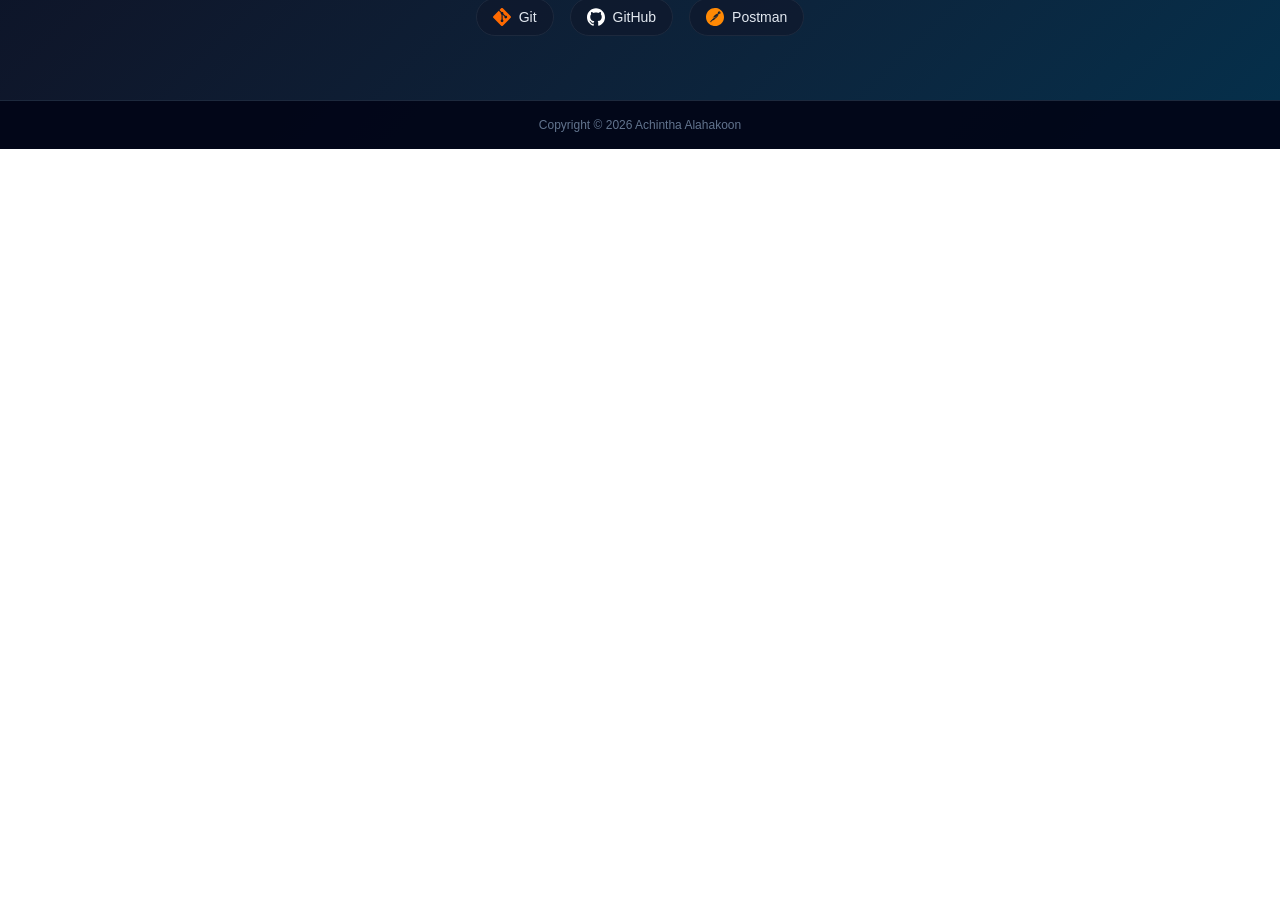
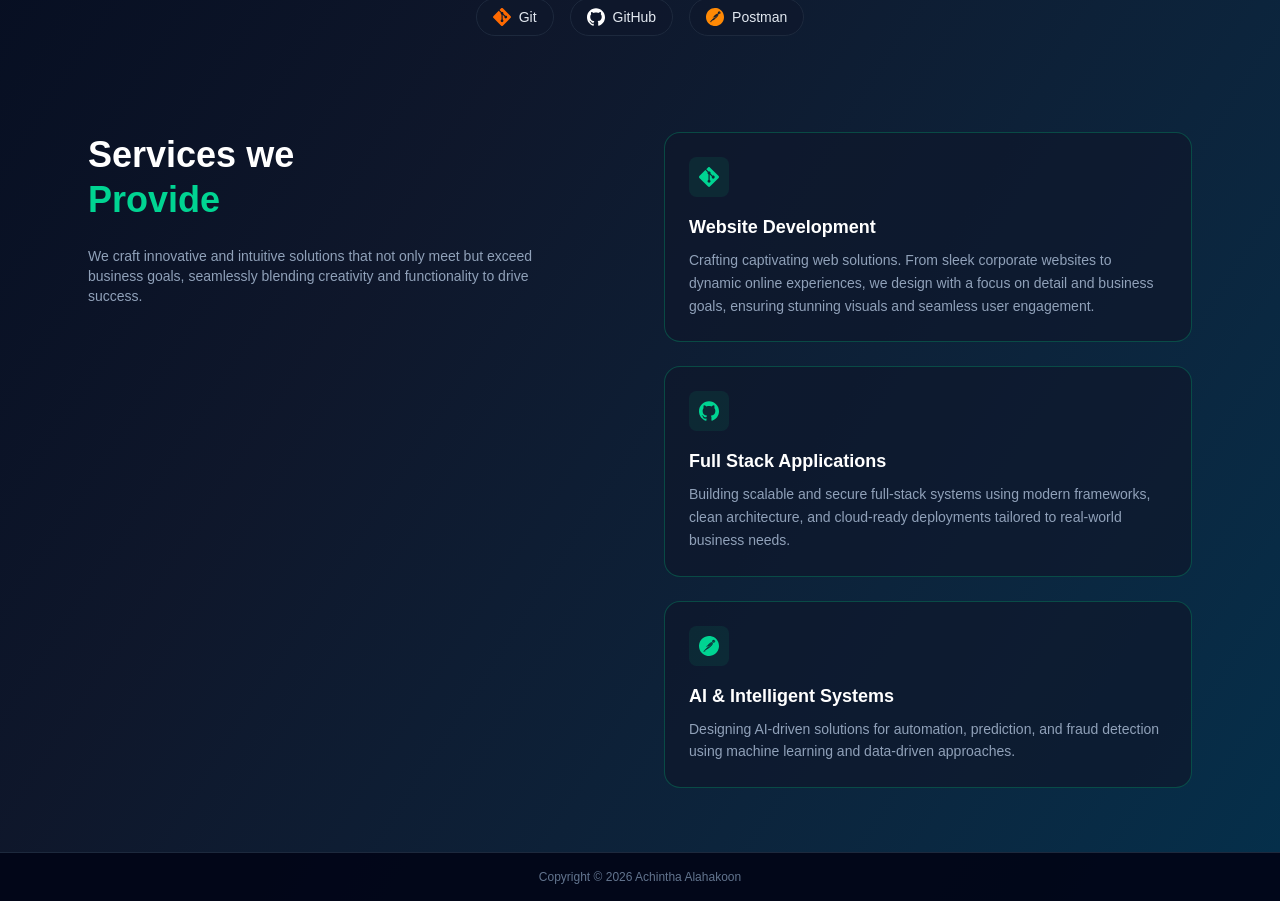
Before and after one commit to achintha-alahakoon/Portfolio, a Next.js app: page /techstack in a window 1280 px wide. Shown: the part 1198-2099 px from the top of the page. Before the commit the page ends 1347 px from the top, so only its background shows below. Built offline with nearby package versions, Linux system fonts and the light colour scheme.

Commit message:
Updated Service Section

```diff
--- /dev/null
+++ b/components/ServicesSection.tsx
@@ -0,0 +1,71 @@
+import {
+  SiGit,
+  SiGithub,
+  SiPostman,
+} from "react-icons/si";
+
+const services = [
+  {
+    title: "Website Development",
+    description:
+      "Crafting captivating web solutions. From sleek corporate websites to dynamic online experiences, we design with a focus on detail and business goals, ensuring stunning visuals and seamless user engagement.",
+    icon: SiGit,
+  },
+  {
+    title: "Full Stack Applications",
+    description:
+      "Building scalable and secure full-stack systems using modern frameworks, clean architecture, and cloud-ready deployments tailored to real-world business needs.",
+    icon: SiGithub,
+  },
+  {
+    title: "AI & Intelligent Systems",
+    description:
+      "Designing AI-driven solutions for automation, prediction, and fraud detection using machine learning and data-driven approaches.",
+    icon: SiPostman,
+  },
+];
+
+export default function ServicesSection() {
+  return (
+    <section className="mt-24 grid gap-12 md:grid-cols-2">
+      {/* LEFT SIDE */}
+      <div className="space-y-6">
+        <h2 className="text-4xl font-semibold text-white leading-tight">
+          Services we <br />
+          <span className="text-emerald-400">Provide</span>
+        </h2>
+
+        <p className="max-w-md text-sm text-slate-400">
+          We craft innovative and intuitive solutions that not only meet but
+          exceed business goals, seamlessly blending creativity and
+          functionality to drive success.
+        </p>
+      </div>
+
+      {/* RIGHT SIDE */}
+      <div className="space-y-6">
+        {services.map((service) => {
+          const Icon = service.icon;
+          return (
+            <div
+              key={service.title}
+              className="relative rounded-2xl border border-emerald-500/30 bg-slate-900/70 p-6 transition hover:border-emerald-400"
+            >
+              <div className="mb-4 flex h-10 w-10 items-center justify-center rounded-lg bg-emerald-500/10 text-emerald-400">
+                <Icon size={20} />
+              </div>
+
+              <h3 className="text-lg font-semibold text-white">
+                {service.title}
+              </h3>
+
+              <p className="mt-2 text-sm text-slate-400 leading-relaxed">
+                {service.description}
+              </p>
+            </div>
+          );
+        })}
+      </div>
+    </section>
+  );
+}
--- a/components/pages/ExperiencePage.tsx
+++ b/components/pages/ExperiencePage.tsx
@@ -1,5 +1,6 @@
 import Image from "next/image";
 
+// Data
 const experiences = [
   {
     role: "Intern - Software Engineer",
--- a/components/pages/TechStackPage.tsx
+++ b/components/pages/TechStackPage.tsx
@@ -1,3 +1,4 @@
+import ServicesSection from "../ServicesSection";
 import {
   SiHtml5,
   SiCss3,
@@ -121,6 +122,7 @@ export default function TechStackPage() {
           </div>
         ))}
       </section>
+      <ServicesSection />
     </main>
   );
 }
```
